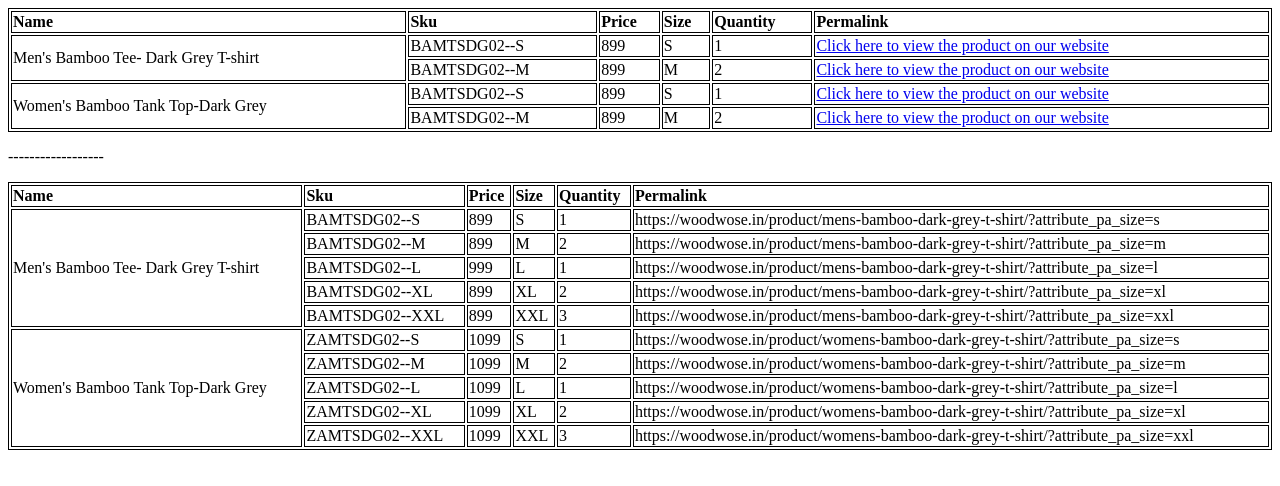
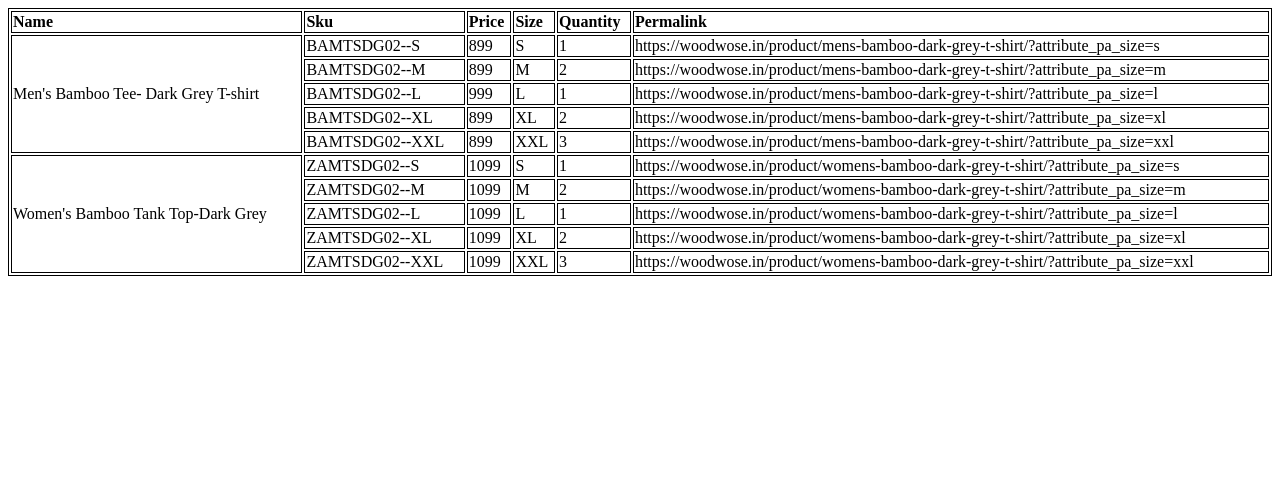
Before and after one commit to Brauxel/woodwose-connector-frontend, a React (Create React App) app: page /woocommerce-inventory in a window 1280 px wide. Shown: the top 486 px of the page. Built offline with nearby package versions, Linux system fonts and the light colour scheme.

Commit message:
[Aakash Bhatia]-[Setup WooCommerce Inventory page]-[Create functions to generate table holder data - cleanup]

```diff
--- a/src/components/pages/WooCommerceInventory/index.tsx
+++ b/src/components/pages/WooCommerceInventory/index.tsx
@@ -10,199 +10,6 @@
     <>
       <TableHolder
         titles={extractTitlesFromInventory(productsData)}
-        rowData={[
-          {
-            id: 5020,
-            colData: [
-              {
-                id: '5020-name',
-                contentEntry: {
-                  rowSpan: 2,
-                  content: "Men's Bamboo Tee- Dark Grey T-shirt",
-                },
-              },
-              {
-                id: '5020-sku',
-                contentEntry: {
-                  content: 'BAMTSDG02--S',
-                },
-              },
-              {
-                id: '5020-price',
-                contentEntry: {
-                  content: 899,
-                },
-              },
-              {
-                id: '5020-size',
-                contentEntry: {
-                  content: 'S',
-                },
-              },
-              {
-                id: '5020-quantity',
-                contentEntry: {
-                  content: 1,
-                },
-              },
-              {
-                id: '5020-permalink',
-                contentEntry: {
-                  content: (
-                    <a
-                      href="https://woodwose.in/product/mens-bamboo-dark-grey-t-shirt/?attribute_pa_size=s"
-                      target="_blank"
-                      rel="noreferrer"
-                    >
-                      Click here to view the product on our website
-                    </a>
-                  ),
-                },
-              },
-            ],
-          },
-          {
-            id: 5019,
-            colData: [
-              {
-                id: '5019-sku',
-                contentEntry: {
-                  content: 'BAMTSDG02--M',
-                },
-              },
-              {
-                id: '5019-price',
-                contentEntry: {
-                  content: 899,
-                },
-              },
-              {
-                id: '5019-size',
-                contentEntry: {
-                  content: 'M',
-                },
-              },
-              {
-                id: '5019-quantity',
-                contentEntry: {
-                  content: 2,
-                },
-              },
-              {
-                id: '5019-permalink',
-                contentEntry: {
-                  content: (
-                    <a
-                      href="https://woodwose.in/product/mens-bamboo-dark-grey-t-shirt/?attribute_pa_size=m"
-                      target="_blank"
-                      rel="noreferrer"
-                    >
-                      Click here to view the product on our website
-                    </a>
-                  ),
-                },
-              },
-            ],
-          },
-          {
-            id: 5031,
-            colData: [
-              {
-                id: '5031-name',
-                contentEntry: {
-                  rowSpan: 2,
-                  content: "Women's Bamboo Tank Top-Dark Grey",
-                },
-              },
-              {
-                id: '5031-sku',
-                contentEntry: {
-                  content: 'BAMTSDG02--S',
-                },
-              },
-              {
-                id: '5031-price',
-                contentEntry: {
-                  content: 899,
-                },
-              },
-              {
-                id: '5031-size',
-                contentEntry: {
-                  content: 'S',
-                },
-              },
-              {
-                id: '5031-quantity',
-                contentEntry: {
-                  content: 1,
-                },
-              },
-              {
-                id: '5031-permalink',
-                contentEntry: {
-                  content: (
-                    <a
-                      href="http://google.com"
-                      target="_blank"
-                      rel="noreferrer"
-                    >
-                      Click here to view the product on our website
-                    </a>
-                  ),
-                },
-              },
-            ],
-          },
-          {
-            id: 5032,
-            colData: [
-              {
-                id: '5032-sku',
-                contentEntry: {
-                  content: 'BAMTSDG02--M',
-                },
-              },
-              {
-                id: '5032-price',
-                contentEntry: {
-                  content: 899,
-                },
-              },
-              {
-                id: '5032-size',
-                contentEntry: {
-                  content: 'M',
-                },
-              },
-              {
-                id: '5032-quantity',
-                contentEntry: {
-                  content: 2,
-                },
-              },
-              {
-                id: '5032-permalink',
-                contentEntry: {
-                  content: (
-                    <a
-                      href="https://woodwose.in/product/mens-bamboo-dark-grey-t-shirt/?attribute_pa_size=m"
-                      target="_blank"
-                      rel="noreferrer"
-                    >
-                      Click here to view the product on our website
-                    </a>
-                  ),
-                },
-              },
-            ],
-          },
-        ]}
-      />
-
-      <p>------------------</p>
-      <TableHolder
-        titles={extractTitlesFromInventory(productsData)}
         rowData={createTableHolderRowDataFromInventory(productsData)}
       />
     </>
```
